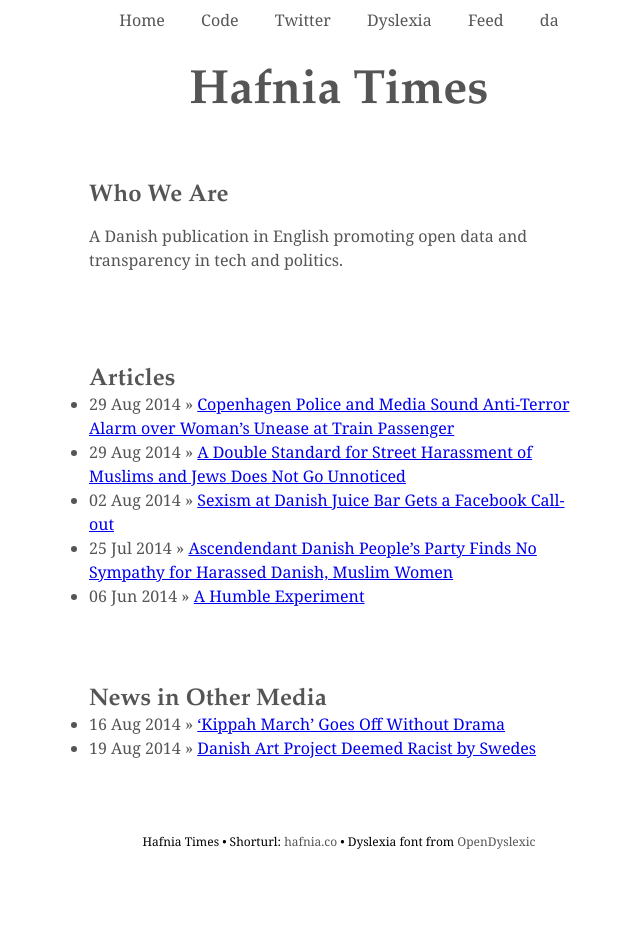
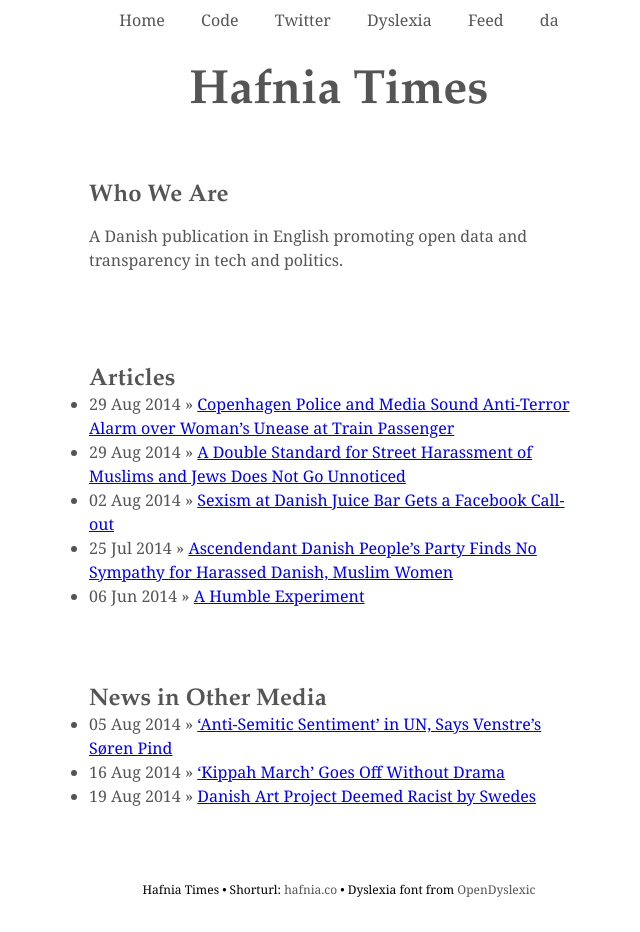
Before and after one commit to hafniatimes/hafniatimes.github.io, a Jekyll site: the page built from index.html, in a window 1280 px wide. Shown: the whole page, without its empty margins (301-941 px from the left). Built offline with Jekyll 4.4.1, drawn with Linux system fonts in a browser that asks for light colours; before the commit the page ends 900 px from its top, so only the background shows below that.

Commit message:
Added missing linked article

```diff
--- a/_data/links/en.yml
+++ b/_data/links/en.yml
@@ -1,3 +1,7 @@
+- title: "'Anti-Semitic Sentiment' in UN, Says Venstre's Søren Pind"
+  date: 05 Aug 2014
+  url: http://thelocal.dk/20140805/anti-semitic-sentiment-in-the-un
+
 - title: "'Kippah March' Goes Off Without Drama"
   date: 16 Aug 2014
   url: http://www.thelocal.dk/20140816/kippah-march-goes-off-without-drama
```
